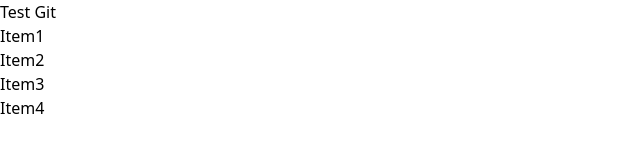
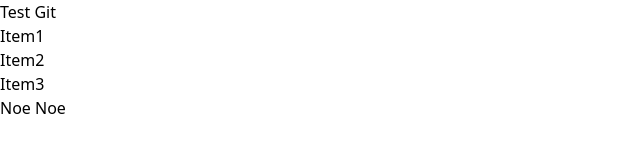
Before and after one commit to MyatNoeNwe19/tailwind-test1, a website: page src/index.html in a window 1280 px wide. Shown: the full height of the page, 0-640 px from the left. Drawn offline with Linux system fonts and the light colour scheme.

Commit message:
Update index.html

```diff
--- a/src/index.html
+++ b/src/index.html
@@ -20,7 +20,7 @@
                 Item3
             </div>
             <div class="item4 bg-blue-700">
-                Item4
+                Noe Noe
             </div>
         </div>
     </section>
```
